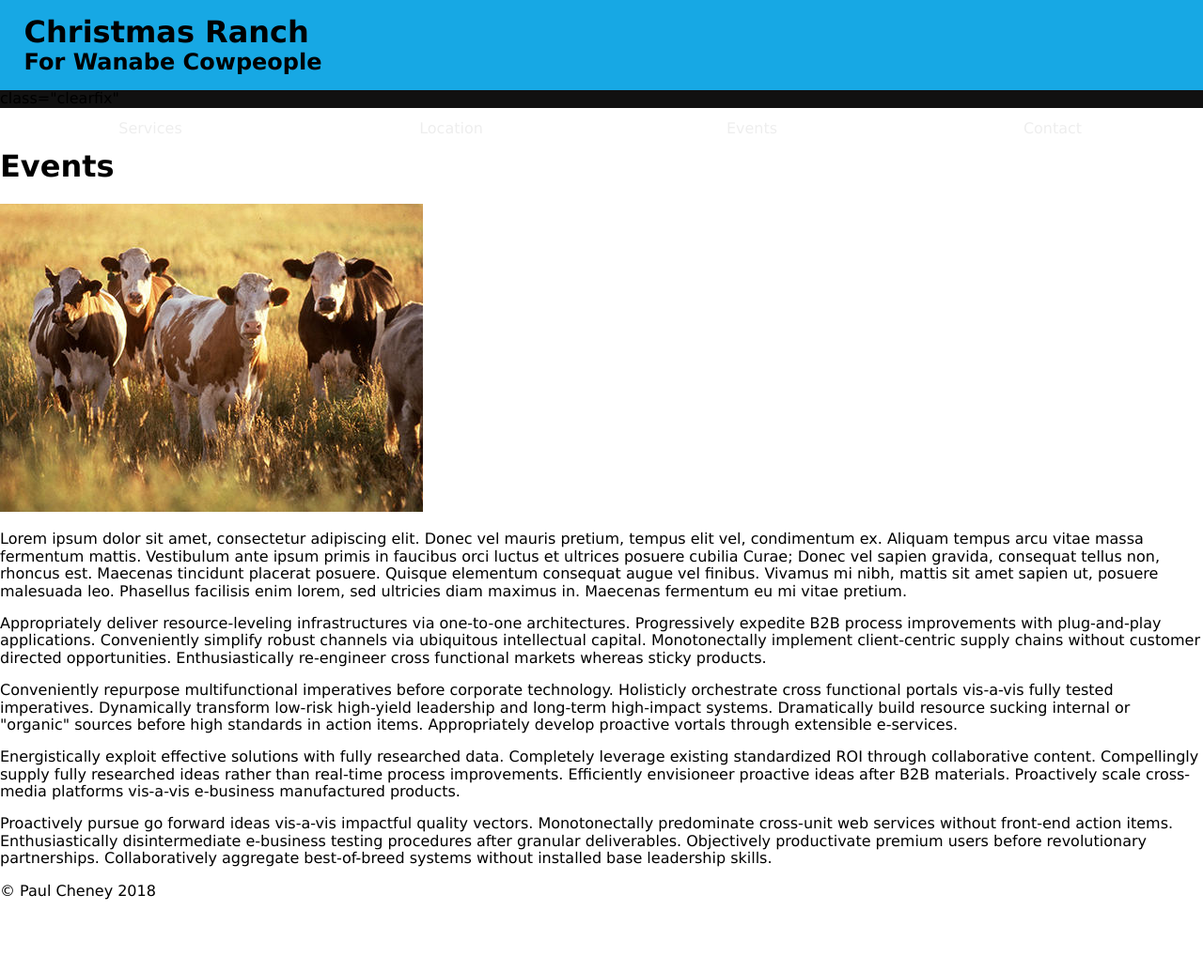
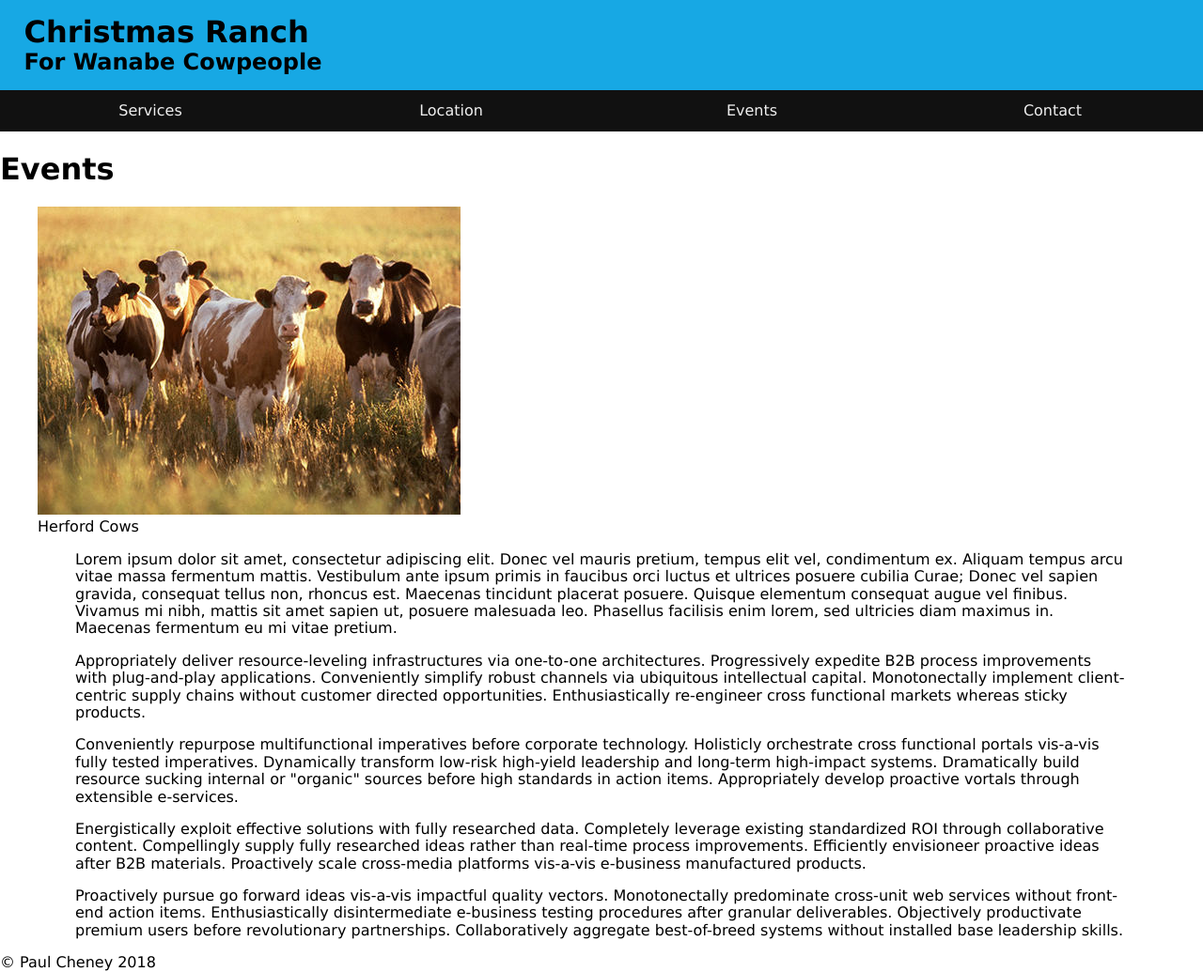
Before and after one commit to alexmvarella/alexmvarella.github.io, a plain HTML site: page ranch/index.html in a window 1280 px wide. Shown: the whole page at 94% size. Before the commit the page ends 958 px from the top, so only its background shows below. Drawn offline with Linux system fonts and the light colour scheme.

```diff
--- a/ranch/index.html
+++ b/ranch/index.html
@@ -23,7 +23,7 @@
   <h2>For Wanabe Cowpeople</h2>
 </header>
 
-<nav> class="clearfix"
+<nav class="clearfix">
 <ul>
   <li><a href="index.html">Services</a></li>
   <li><a href="#">Location</a></li>
@@ -35,11 +35,13 @@
 <main>
 
     <h1>Events</h1>
-
+    <figure>
     <img src="images/cows.jpg" alt="Herford Cows">
+    <figcaption> Herford Cows </figcaption>
+    <figure>
     <p>Lorem ipsum dolor sit amet, consectetur adipiscing elit. Donec vel mauris pretium, tempus elit vel, condimentum ex. Aliquam tempus arcu vitae massa fermentum mattis. Vestibulum ante ipsum primis in faucibus orci luctus et ultrices posuere cubilia Curae; Donec vel sapien gravida, consequat tellus non, rhoncus est. Maecenas tincidunt placerat posuere. Quisque elementum consequat augue vel finibus. Vivamus mi nibh, mattis sit amet sapien ut, posuere malesuada leo. Phasellus facilisis enim lorem, sed ultricies diam maximus in. Maecenas fermentum eu mi vitae pretium.</p>
 
-    <div>
+    <div class="news">
     <p>Appropriately deliver resource-leveling infrastructures via one-to-one architectures. Progressively expedite B2B process improvements with plug-and-play applications. Conveniently simplify robust channels via ubiquitous intellectual capital. Monotonectally implement client-centric supply chains without customer directed opportunities. Enthusiastically re-engineer cross functional markets whereas sticky products.</p>
 
     <p>Conveniently repurpose multifunctional imperatives before corporate technology. Holisticly orchestrate cross functional portals vis-a-vis fully tested imperatives. Dynamically transform low-risk high-yield leadership and long-term high-impact systems. Dramatically build resource sucking internal or "organic" sources before high standards in action items. Appropriately develop proactive vortals through extensible e-services.</p>
```
